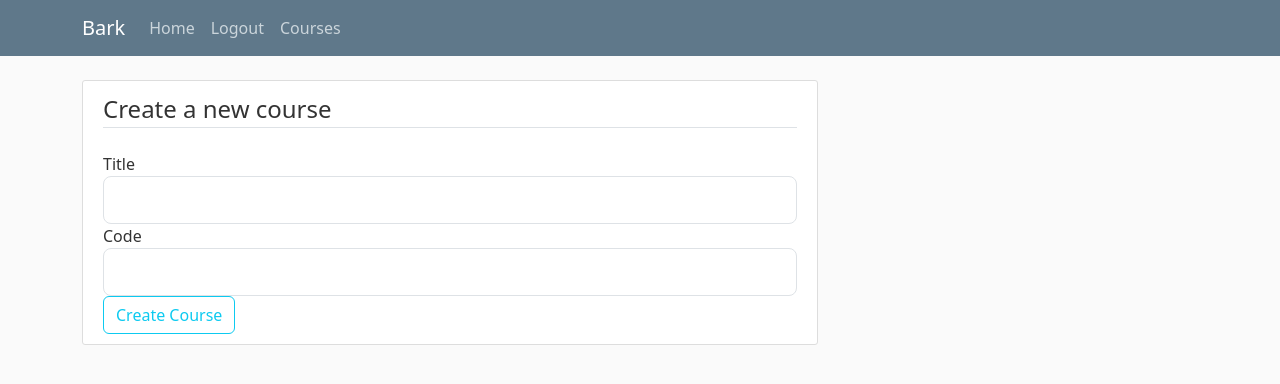
After one commit to cooperbocko/Bark, a Flask app: page /courses/create_course in a window 1280 px wide. The commit adds this page. Shown: the top 384 px of the page. Run offline with Flask 3, Linux system fonts and the light colour scheme; the visitor is signed in with stand-in values (Sample User, id 1); some libraries are stand-ins or nearby versions.

Commit message:
Create and Join course

```diff
--- a/bark/__init__.py
+++ b/bark/__init__.py
@@ -23,8 +23,10 @@ def create_app(config_class = Config):
 
     from bark.main.routes import main
     from bark.users.routes import users
+    from bark.courses.routes import courses
 
     app.register_blueprint(main)
     app.register_blueprint(users)
+    app.register_blueprint(courses)
 
     return app
--- /dev/null
+++ b/bark/courses/forms.py
@@ -0,0 +1,29 @@
+from flask_wtf import FlaskForm
+from flask_wtf.file import FileField, FileAllowed
+from wtforms import StringField, PasswordField, SubmitField, BooleanField, ValidationError
+from wtforms.validators import DataRequired, Length, Email, EqualTo
+from bark.models import Course
+from flask_login import current_user
+
+class CreateCourseForm(FlaskForm):
+    title = StringField('Title',
+                        validators=[DataRequired()])
+    code = PasswordField('Code',
+                             validators=[DataRequired()])
+    submit = SubmitField('Create Course')
+
+    def validate_code(self, code):
+        #check if code is already in use
+        course = Course.query.filter_by(code=code.data).first()
+        if course:
+            raise ValidationError('Code already in use!')
+
+class JoinCourseForm(FlaskForm):
+    code = PasswordField('Code',
+                             validators=[DataRequired()])
+    submit = SubmitField('Join Course')
+
+    def validate_course(self, code):
+        course = Course.query.filter_by(code=code.data).first()
+        if course in current_user.courses:
+            raise ValidationError('Already joined!')
--- /dev/null
+++ b/bark/courses/routes.py
@@ -0,0 +1,71 @@
+from flask import Blueprint, flash, redirect, render_template, url_for
+from flask_login import current_user, login_required
+from bark import db
+from bark.models import Course
+from bark.courses.forms import CreateCourseForm, JoinCourseForm
+
+courses = Blueprint('courses', __name__)
+
+#Display all of the user's courses
+@courses.route('/courses')
+@login_required
+def my_courses():
+    #get courses from current user
+    courses = current_user.courses
+
+    #load html
+    return render_template('courses.html', title = 'Courses', courses = courses)
+
+#Let professors add courses
+@courses.route('/courses/create_course' , methods=['GET', 'POST'])
+@login_required
+def create_course():
+    #check if user is a student
+    if current_user.type == 'Student':
+        return redirect(url_for('courses.my_courses'))
+
+    #get CreateCourseForm
+    form = CreateCourseForm()
+
+    #submitting the form
+    if form.validate_on_submit():
+        course = Course(title = form.title.data, code = form.code.data)
+        db.session.add(course)
+        current_user.courses.append(course)
+        db.session.commit()
+        flash(f'New Course Created!', 'success')
+        return redirect(url_for('courses.my_courses'))
+
+    #load form
+    return render_template('create_course.html', title = 'Create Course', form = form)
+
+
+#Let students join courses
+@courses.route('/courses/join_course', methods=['GET', 'POST'])
+@login_required
+def join_course():
+    #check if user is a professor
+    if current_user.type == 'Professor':
+        return redirect(url_for('courses.my_courses'))
+
+    #get JoinCourseForm
+    form = JoinCourseForm()
+
+    #submitting the form
+    if form.validate_on_submit():
+        course = Course.query.filter_by(code=form.code.data).first()
+        if course:
+            current_user.courses.append(course)
+            db.session.commit()
+            flash(f'New Course Joined!', 'success')
+            return redirect(url_for('courses.my_courses'))
+        else:
+            flash(f'No course found!', 'failure')
+
+    #load form
+    return render_template('join_course.html', title = 'Join Course', form = form)
+
+@courses.route('/courses/<int:course_id>')
+@login_required
+def view_course(course_id):
+    return render_template('home.html', title = 'Join Course')
--- a/bark/main/routes.py
+++ b/bark/main/routes.py
@@ -15,11 +15,15 @@ def home():
 def create():
     hashed_password = bcrypt.generate_password_hash("test").decode('utf-8')
     testuser = User(email = 'test@gmail.com', password = hashed_password, type = 'Student')
+    testuser2 = User(email = 'test2@gmail.com', password = hashed_password, type = 'Professor')
     testcourse = Course(title = 'test', code = 'test')
+    testcourse2 = Course(title = 'test2', code = 'test2')
     testattendance = Attendance(date = datetime.now(timezone.utc), code = 'test', expires = False)
     db.session.add(testuser)
     db.session.add(testattendance)
     db.session.add(testcourse)
+    db.session.add(testcourse2)
+    db.session.add(testuser2)
 
     testuser.courses.append(testcourse)
     testuser.attendances.append(testattendance)
--- a/bark/models.py
+++ b/bark/models.py
@@ -61,7 +61,7 @@ class Course(db.Model):
     #variables
     id = db.Column(db.Integer, primary_key=True)
     title = db.Column(db.String(120), nullable=False)
-    code = db.Column(db.String(120), nullable=False)
+    code = db.Column(db.String(120), unique=True, nullable=False)
 
     #relationships
     #many to many
--- /dev/null
+++ b/bark/templates/create_course.html
@@ -0,0 +1,42 @@
+{% extends "layout.html" %}
+{% block content %}
+    <div class="content-section">
+        <form method="POST" action="">
+            {{ form.hidden_tag() }}
+            <fieldset class="form-group">
+                <legend class="border-bottom mb-4">Create a new course</legend>
+                <div class="form-group">
+                    {{ form.title.label(class="form-control-label") }}
+                    {% if form.title.errors %}
+                        {{ form.title(class="form-control form-control-lg is-invalid") }}
+                        <div class="invalid-feedback">
+                            {% for error in form.title.errors %}
+                                <span>{{ error }}</span>
+                            {%endfor%}
+                        </div>
+                    {% else %}
+                        {{ form.title(class="form-control form-control-lg") }}
+                    {% endif %}
+                </div>
+                <div class="form-group">
+                    {{ form.code.label(class="form-control-label") }}
+                    {% if form.code.errors %}
+                        {{ form.code(class="form-control form-control-lg is-invalid") }}
+                        <div class="invalid-feedback">
+                            {% for error in form.code.errors %}
+                                <span>{{ error }}</span>
+                            {%endfor%}
+                        </div>
+                    {% else %}
+                        {{ form.code(class="form-control form-control-lg") }}
+                    {% endif %}
+                </div>
+            </fieldset>
+            <div class="form-group">
+                {{ form.submit(class="btn btn-outline-info") }}
+            </div>
+        </form>
+    </div>
+
+
+{% endblock content %}
--- a/bark/templates/layout.html
+++ b/bark/templates/layout.html
@@ -39,6 +39,7 @@
                   <div class="navbar-nav">
                     {% if current_user.is_authenticated %}
                       <a class="nav-item nav-link" href="{{ url_for('users.logout') }}">Logout</a>
+                      <a class="nav-item nav-link" href="{{ url_for('courses.my_courses') }}">Courses</a>
                     {% else %}
                       <a class="nav-item nav-link" href="{{ url_for('users.login') }}">Login</a>
                       <a class="nav-item nav-link" href="{{ url_for('users.register') }}">Register</a>
```
Also changed, not shown: bark/templates/courses.html (added, +14 -0 lines), bark/templates/join_course.html (added, +29 -0 lines), bark/courses/__init__.py (added), instance/site.db.
